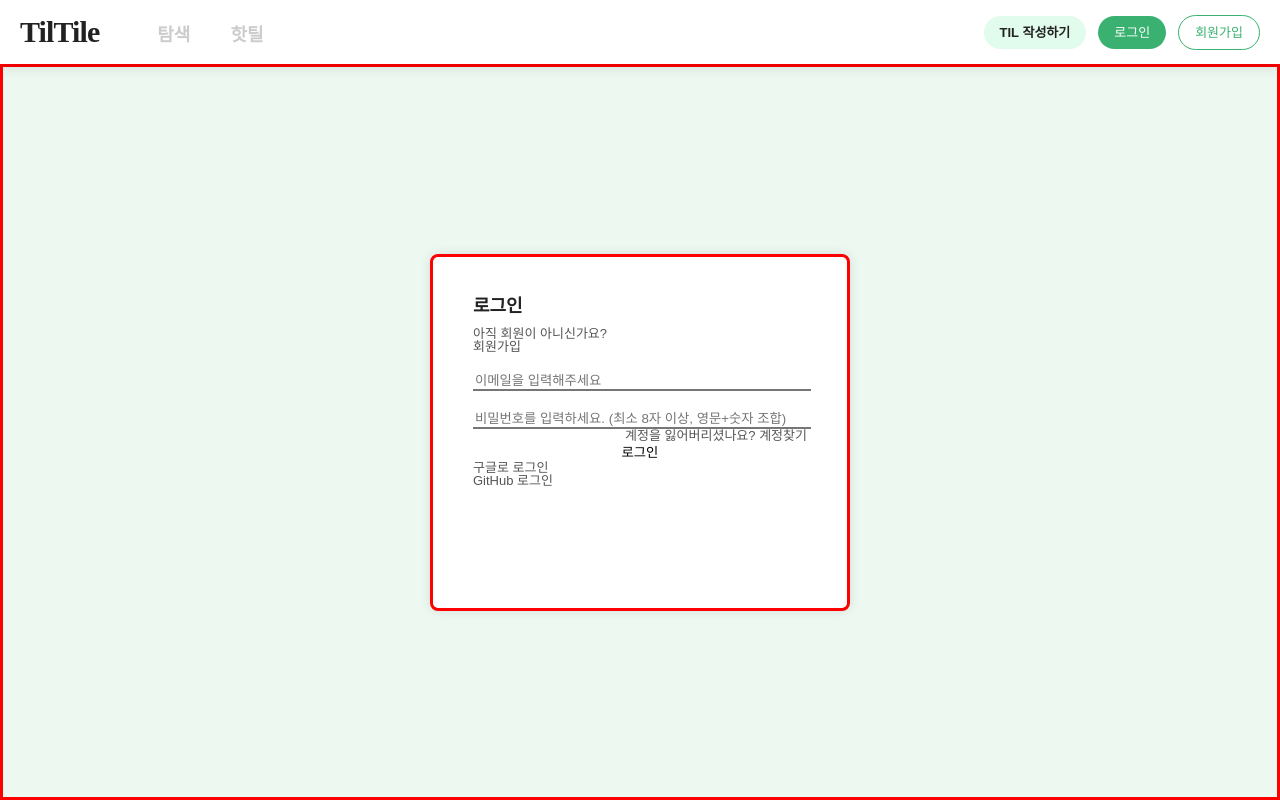
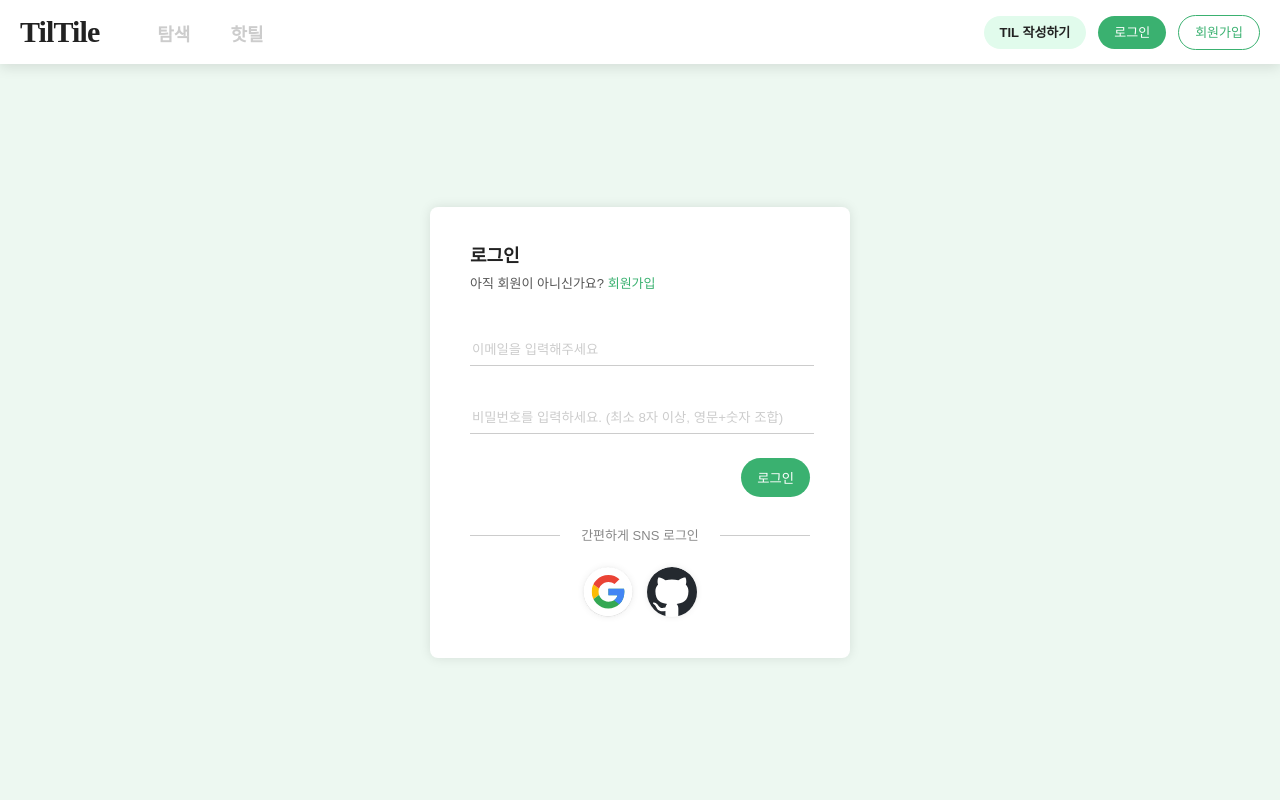
Before and after one commit to codestates-seb/seb43_main_024, a React (Create React App) app in the folder client/: page /account/login in a window 1280 px wide. Built offline with nearby package versions, Linux system fonts and the light colour scheme.

Commit message:
로그인 스타일

```diff
--- a/client/src/default/style.css
+++ b/client/src/default/style.css
@@ -87,10 +87,9 @@ h2 {
 }
 
 
-textarea::placeholder {
+textarea::placeholder, input::placeholder {
     color: #ccc;
 }
-
 
 .custom-checkbox {
     position: relative;
--- a/client/src/default/styled.js
+++ b/client/src/default/styled.js
@@ -463,3 +463,121 @@ export const GreenOutlineBtns = styled.button`
   }
 `;
 /* ---- */
+
+/**
+ * @loginStyle
+ */
+export const AccountWrapper = styled.div`
+  display: flex;
+  align-items: center;
+  justify-content: center;
+  width: 100%;
+  height: calc(100vh - 64px);
+  box-sizing: border-box;
+  background: #edf8f1;
+`;
+
+export const LoginWrap = styled.div`
+  background: white;
+  min-width: 420px;
+  min-height: 357px;
+  background: #ffffff;
+  box-shadow: 0px 0px 12px rgba(0, 0, 0, 0.1);
+  border-radius: 8px;
+  box-sizing: border-box;
+  padding: 40px;
+`;
+
+export const JoinBox = styled.div`
+  & p {
+    display: inline-block;
+  }
+  & a {
+    color: var(--brand-color);
+  }
+  & > span {
+    display: block;
+    text-align: center;
+    margin-bottom: 24px;
+    position: relative;
+    color: #888;
+  }
+  & > span::after {
+    content: '';
+    position: absolute;
+    top: 6px;
+    right: 0;
+    width: 90px;
+    height: 1px;
+    background-color: #ccc;
+  }
+  & > span::before {
+    content: '';
+    position: absolute;
+    top: 6px;
+    left: 0;
+    width: 90px;
+    height: 1px;
+    background-color: #ccc;
+  }
+`;
+
+export const InputForm = styled.div`
+  display: flex;
+  flex-direction: column;
+  box-sizing: border-box;
+  align-items: stretch;
+  padding: 32px 0;
+
+  input {
+    width: 100%;
+    padding-top: 20px;
+    border-left-width: 0;
+    border-right-width: 0;
+    border-top-width: 0;
+    border-bottom: 1px solid #ccc;
+    padding-bottom: 8px;
+    margin-bottom: 24px;
+  }
+  input:focus {
+    outline: none;
+    border-bottom: 2px solid var(--brand-color);
+  }
+
+  .right {
+    display: flex;
+    flex-direction: row-reverse;
+    text-align: right;
+    flex-direction: column;
+    align-items: flex-end;
+  }
+`;
+
+export const OauthBox = styled.div`
+  display: flex;
+  align-items: center;
+  justify-content: center;
+  gap: 12px;
+`;
+
+export const OAuthBtn = styled.a`
+  color: white !important;
+  width: 50px;
+  height: 50px;
+  overflow: hidden;
+  border-radius: 50%;
+  border: 1px solid #f5f5f5;
+  box-shadow: 0px 0px 6px rgba(0, 0, 0, 0.05);
+
+  & img {
+    width: 100%;
+    height: 100%;
+    object-fit: cover;
+  }
+  ${(props) => props.google && css``}
+  ${(props) =>
+    props.github &&
+    css`
+      background: #fff;
+    `}
+`;
--- a/client/src/pages/login/Account.js
+++ b/client/src/pages/login/Account.js
@@ -1,30 +1,5 @@
 import { Outlet } from 'react-router-dom';
-import styled from 'styled-components';
-
-const AccountWrapper = styled.div`
-  display: flex;
-  align-items: center;
-  justify-content: center;
-  width: 100%;
-  height: calc(100vh - 64px);
-  box-sizing: border-box;
-  background: #edf8f1;
-  border: 3px solid red;
-`;
-
-const LoginWrap = styled.div`
-  background: white;
-  width: 420px;
-  height: 357px;
-  border: 3px solid red;
-  background: #ffffff;
-
-  box-shadow: 0px 0px 12px rgba(0, 0, 0, 0.1);
-  border-radius: 8px;
-
-  box-sizing: border-box;
-  padding: 40px;
-`;
+import { AccountWrapper, LoginWrap } from '../../default/styled';
 
 function Account() {
   return (
--- a/client/src/pages/login/Login.js
+++ b/client/src/pages/login/Login.js
@@ -1,35 +1,20 @@
 import { useState, useEffect } from 'react';
 import axios from 'axios';
 import { Link, useNavigate } from 'react-router-dom';
-import styled from 'styled-components';
+import {
+  JoinBox,
+  FilledBtns,
+  InputForm,
+  OAuthBtn,
+  OauthBox,
+} from '../../default/styled';
 import useStore from '../../default/useStore';
 import API from '../../API';
+import logoGoogle from '../../default/image/google-logo.svg';
+import logoGithub from '../../default/image/github-mark.svg';
 
 // import { HeaderLink } from '../../default/styled';
 axios.defaults.withCredentials = true;
-
-export const InputForm = styled.div`
-  display: flex;
-  flex-direction: column;
-  box-sizing: border-box;
-  alight-items: stretch;
-
-  input {
-    width: 100%;
-    padding-top: 20px;
-    border-left-width: 0;
-    border-right-width: 0;
-    border-top-width: 0;
-    border-bottom-width: 1;
-  }
-
-  .right {
-    display: flex;
-    flex-direction: row-reverse;
-    text-align: right;
-    flex-direction: column;
-  }
-`;
 
 function LoginForm() {
   const [username, setUsername] = useState('');
@@ -80,11 +65,11 @@ function LoginForm() {
   };
 
   return (
-    <>
+    <JoinBox>
       <div>
         <h2>로그인</h2>
         <p>아직 회원이 아니신가요?</p>
-        <Link to="/signup">회원가입</Link>
+        <Link to="/signup"> 회원가입</Link>
       </div>
 
       <InputForm>
@@ -108,19 +93,28 @@ function LoginForm() {
             />
           </div>
           <div className="right">
-            <p>계정을 잃어버리셨나요? 계정찾기</p>
-            <button type="submit">로그인</button>
+            <FilledBtns type="submit">로그인</FilledBtns>
+            {/* <p>계정을 잃어버리셨나요? 계정찾기</p> */}
           </div>
         </form>
       </InputForm>
-      <a href="http://ec2-43-202-31-64.ap-northeast-2.compute.amazonaws.com:8080/oauth2/authorization/google">
-        구글로 로그인
-      </a>
-      <br />
-      <a href="http://ec2-43-202-31-64.ap-northeast-2.compute.amazonaws.com:8080/oauth2/authorization/github">
-        GitHub 로그인
-      </a>
-    </>
+
+      <span>간편하게 SNS 로그인</span>
+      <OauthBox>
+        <OAuthBtn
+          google
+          href="http://ec2-43-202-31-64.ap-northeast-2.compute.amazonaws.com:8080/oauth2/authorization/google"
+        >
+          <img src={logoGoogle} alt="구글로고" />
+        </OAuthBtn>
+        <OAuthBtn
+          github
+          href="http://ec2-43-202-31-64.ap-northeast-2.compute.amazonaws.com:8080/oauth2/authorization/github"
+        >
+          <img src={logoGithub} alt="구글로고" />
+        </OAuthBtn>
+      </OauthBox>
+    </JoinBox>
   );
 }
 
--- a/client/src/pages/login/Members.js
+++ b/client/src/pages/login/Members.js
@@ -1,6 +1,6 @@
 import { useState } from 'react';
 import axios from 'axios';
-import { InputForm } from './Login';
+import { InputForm } from '../../default/styled';
 // eslint-disable-next-line import/named
 import { Modal } from './components/SignUpModal';
 import useStore from '../../default/useStore';
```
Also changed, not shown: client/src/default/image/github-mark.svg (added), client/src/default/image/google-logo.svg (added).
